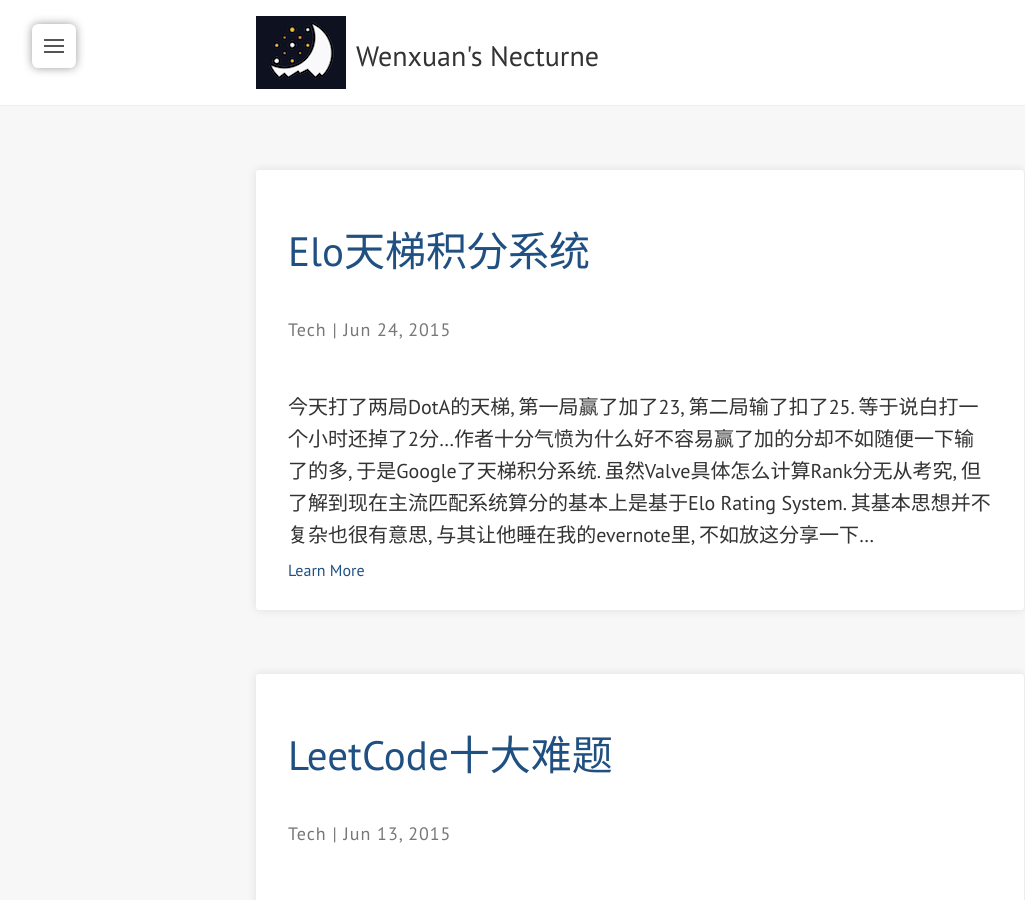
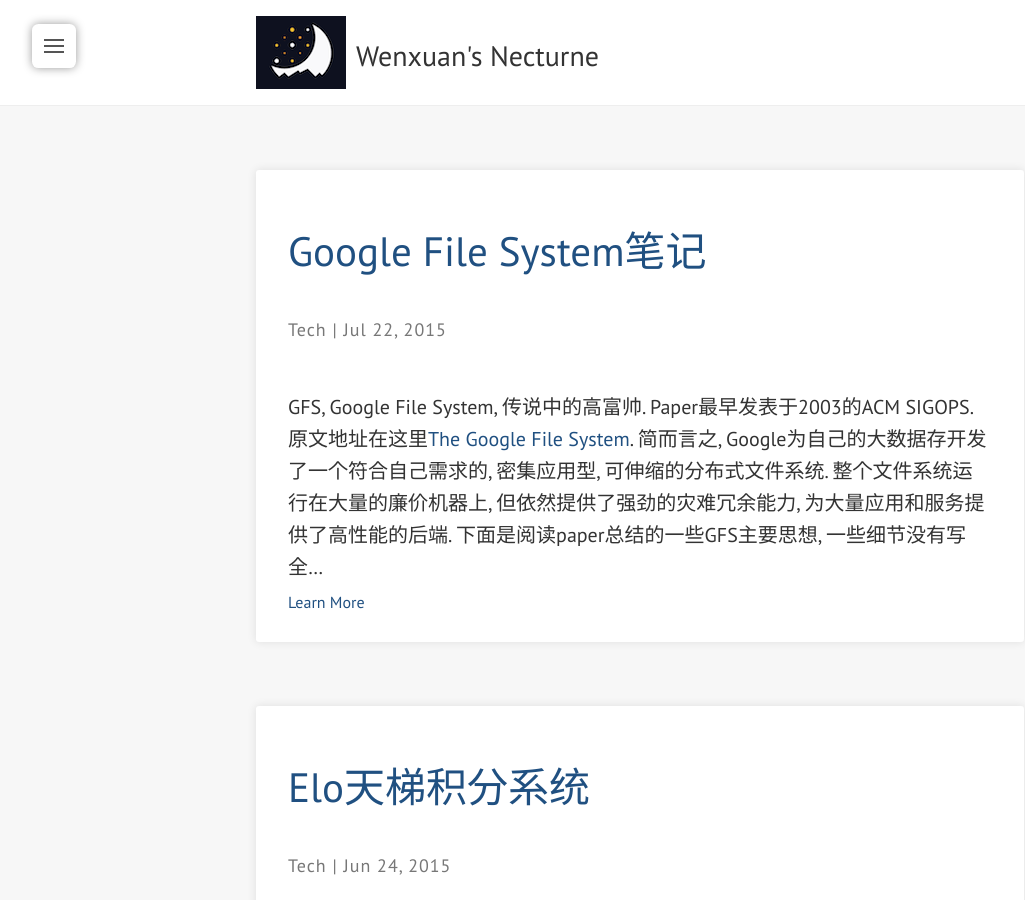
Before and after one commit to kmarkkk/kmarkkk.github.io, a Jekyll site: the page built from index.html, in a window 1280 px wide and 900 px high. Shown: the whole window, without its empty margins (0-1025 px from the left). Built offline with Jekyll 4.4.1, drawn with Linux system fonts in a browser that asks for light colours; nearby versions of some CDN libraries; the list of posts is cut into pages by our own code; part of the change alters nothing that is shown.

Commit message:
add post gfs

```diff
--- a/_config.yml
+++ b/_config.yml
@@ -6,8 +6,8 @@ description: > # this means to ignore newlines until "baseurl:"
   Hi, I am a student from University of California, Berkeley.
   Welcome to my Blog!
 baseurl: "" # the subpath of your site, e.g. /blog/
-url: "http://wenxuancai.com" # the base hostname & protocol for your site
-# url: http://127.0.0.1:4000
+# url: "http://wenxuancai.com" # the base hostname & protocol for your site
+url: http://127.0.0.1:4000
 logourl: /assets/images/ml.png # Site logo
 techprofilepath: /assets/techprofile.pdf
 author: "Wenxuan Cai"
--- /dev/null
+++ b/_posts/2015-07-22-Google-File-System.md
@@ -0,0 +1,107 @@
+---
+layout: post
+title:  Google File System笔记
+description:
+categories:
+- Tech
+tag: Tech
+permalink: gfs
+---
+GFS, Google File System, 传说中的高富帅. Paper最早发表于2003的ACM SIGOPS. 原文地址在这里[The Google File System][gfs]. 简而言之, Google为自己的大数据存开发了一个符合自己需求的, 密集应用型, 可伸缩的分布式文件系统. 整个文件系统运行在大量的廉价机器上, 但依然提供了强劲的灾难冗余能力, 为大量应用和服务提供了高性能的后端. 下面是阅读paper总结的一些GFS主要思想, 一些细节没有写全...
+<!--more-->
+
+
+###**Overview -- 总览**
+首先, paper做了以下说明, 对于Google的文件系统
+
+
+* 文件通常都很大, 很少处理KB级别的数据
+* 文件的修改通常是在尾部追加, 而不是复写. GFS主要提供原子性的追加写操作
+* 请求通常分为两类, 大的流数据读取, 小的随机文件读取
+* 高带宽的需求优先于低延迟, 所以首要是确保高效的数据处理
+
+简而言之, GFS的操作也是增删改查, 除此外, 提供对一个文件树的*snapshot*功能, 和*record append*, 使得高并发的写入无需使用分布锁. 整个并发写的模式可以理解为producer-consumer queue + 结果的多路归并.
+
+###**系统架构**
+![gfs arc][gfs_arc]
+
+整个Architecture由一个master和多个数据服务器(chunkserver)构成. 文件被分割成固定大小的chunk, 在GFS中这个大小被设为64MB, 并在创建时由master给予一个不可变的全局64位id. 这些chunk被以本地文件的形式存储, 并且冗余数默认为3.
+
+Master负责存储所有的文件metadata, 主要包括命名空间, 访问权限, 文件到chunk的映射, chunk的位置; 除此之外负责chunk的gc, lease, mitigation等操作. 由于文件通常都很大, 所以没有额外设计cache层, 基本只靠linux系统自带的cache..
+
+####**Chunk size**
+Chunk size为64MB. 这个是一个文件块的大小. 每一个文件块以linux文本文件格式存储. 选择如此之大的文件块大小可以
+
+
+* 减少与master的交互, 因为一次对一个文件块的请求就可以在未来读取64MB的数据
+* 因为文件块较大, 客户端经常会需要在同一块上执行增删改查等各种操作, 这时可以利用TCP的长连接来减少网络交通
+* 减少了在master上metadata的数量, 这样master可以把metadata存在内存里
+
+
+不过这样的设计也不是完全有利无弊的, 因为小文件也将占据一整个64MB的chunk. 当一个chunkserver上有很多这样的小文件时, 有可能成为访问热点. 将metadata存在内存里得以让master在后台可以进行周期性的快速扫描, 进行chunk garbage collection, chunk备份, 和chunk负载均衡目前每一个chunk的metadata是64B. 内存存储使内存大小成为了系统瓶颈, 但论文中说目前这在Google并不是一个问题.
+
+####**Metadata**
+Metadata是Master存储的与文件相关的描述信息
+
+
+* Namespace -- 命名空间
+* 文件到chunk的映射
+* Chunk备份的地址
+
+前两者通过多备份的*operation log*来存储. *Operation log*存储了重要的metadata变动, 这也为并发的操作提供了一个可靠稳定的时间线记录. 这个log也被用以故障回复, 其中设有大量的checkpoint, 以B树的形式保存.
+Master并不长期存储每一个文件chunk的地址, 而是在master启动或chunkserver加入的时候通信得知(polling). 这种HeartBeat消息模式很好地避开了复杂的sync模式.
+
+
+###**Consistencyh Model -- 一致性模型**
+GFS确保文件操作的原子性, 并发的成功写入保证consistency, 但并不defined. Defined指在一个操作后可以立刻看到这个操作带来的全部变化. Chunk通过版本号来检测未sync到最新的文件, 并保证不会发送非最新的数据块到客户端.
+
+
+###**System interaction -- 系统交互**
+修改文件时, 对于同一个文件的多个冗余, master会将一个lease, 可以理解为租赁, 交给其中一个chunk, 称改chunk为primary. 它的任务是选择即将进行的一系列文件修改操作的顺序, 并且其他冗余必须遵循这个顺序. 这样就保证了冗余的一致性. 对于比较大的或chunk边缘的写操作, GFS会将之拆分成许多小操作再依次执行.
+
+整个文件读写的流程如下所示
+![gfs write][gfs_wri]
+
+
+1. 客户端向master请求文件对应的primary chunkserver
+2. master回复对应的primary的id和索引. 客户端会为将来的读写操作cache这些内容
+3. 客户端将数据推送至所有的冗余. 每个chunkserver都会把数据存在一个内部的LRU buffer cache直到数据被使用或是超时
+4. 当所有冗余都回复接受完毕, 客户端将写请求发至primary. Primary会给接收到的一些列修改操作依次编号, 并对本地数据进行修改
+5. Primary将发送写请求到所有二级冗余, 它们也将依照编号依次执行相同的修改操作
+6. 二级冗余回复primary告知操作完成
+7. Primary回复给客户端. 在此期间任何发送的错误都会被汇报给客户端, 并由master对应处理
+
+数据流和控制信息流是分开的. 控制信息流将先抵达primary, 再到所有的冗余. 而数据流则是根据距离由近到远地传递. 也就是说, 每次转发都会取最近的冗余节点. 对于Google的网络拓扑, 他们可以通过内部的ip地址来判断距离.
+
+写入的主要操作由*record append*提供, 利用原子操作, 避免了传统读写在这种情况下对一个分布式锁的需求. 整个过程任由primary主导.
+
+*snapshot*操作提供对一个文件或文件树的快速复制功能. 采用copy-on-write机制, 由master存储同一个chunk的引用计数, 并在必要的时候完成复制.
+
+
+###**Master Operation -- Master操作**
+简而言之, master负责所有命名空间相关的操作, 并负责所有冗余管理.
+
+由于*snapshot*等操作执行时间较长, 为了防止阻塞其他的master操作, 我们利用对不同的命名空间进行lock来保证并发操作的序列化. GFS并没有使用类似于Linux一样的文件夹数据结构, 而是对每个文件保存了完整路径到metadata的映射, 并利用前缀压缩将他们存储在内存里. 任何一个master操作需要先请求一系列的lock. 比如现在要对/a/b/c/d文件进行修改, 我们将请求/a, /a/b, /a/b/c的read lock和/a/b/c/d的write lock. 对同一个lock的不同请求将被序列化.
+
+GFS创建数据冗余主要出于三个原因
+
+
+* 新建chunk, 主要在创建新文件时. 对应宿主的选择需要考虑当前集群的网络流量, 空间, 热点等情况. 一般情况下, 紧随新建chunk而来的将会是大量的写入操作
+* 重新复制, 主要在当冗余达不到需求之时. 比如一部分冗余的宿主故障了
+* 负载均衡, 主要为了使网络流量在集群内平衡均匀. master将周期性进行检索操作, 以尽量避免个别host需要处理过度多的请求
+
+###**Garbage Collection -- 垃圾收集**
+当一个文件被删除时, GFS并不会立刻释放对应的磁盘空间, 而是标记一个删除时间戳. 在一定时间后, master会在周期性的检索里发现被删除的文件并释放对应空间. 这个时间间隔在GFS里默认为3天. 其间文件可以恢复, 也可以进行强制性删除. 这样的好处在于简化了删除时的信息交流, 并且避免了因GC繁忙而阻塞master正常操作的可能. 此外, 对于未sync而过期的chunk而言, master也会在周期性的检索中将他们删除释放.
+
+###**Fault Tolerance and Diagnosis -- 容错与诊断**
+由于GFS集群是基于大量的普通机器, 数据损坏, 硬盘错误, 宕机等问题必然经常会发生. 为了提高整个文件系统的容错性, master和文件服务器都设计成无论是正常还是异常关停, 都可以在秒级内存储或者恢复当前的数据状态(Fast Recovery). 文件数据的跨集群冗余保证了一个集群整体异常时数据的可靠性. Master的备份由shadow master来完成, 它与master一样以同样的逻辑和顺处理一切请求, 并在master异常的时候成为下一个master. 数据损坏通常通过文件块的checksum来检查.<br/><br/><br/>
+
+####以上是GFS的一些主要思想, 忽略了不少细节, 其中不乏很精妙的设计, 比如错误处理啊, 数据流优化啊等等. 推荐大家有空也去读读原文啦.
+
+
+
+
+
+[gfs_arc]: /assets/images/gfs_arc.jpg "GFS Architecture"
+[gfs_wri]: /assets/images/gfs_wri.jpg "GFS Data Flow"
+[gfs]: http://www.eecg.toronto.edu/~ashvin/courses/ece1746/2003/reading/ghemawat-sosp03.pdf
```
Also changed, not shown: assets/images/gfs_arc.jpg (added), assets/images/gfs_wri.jpg (added).
